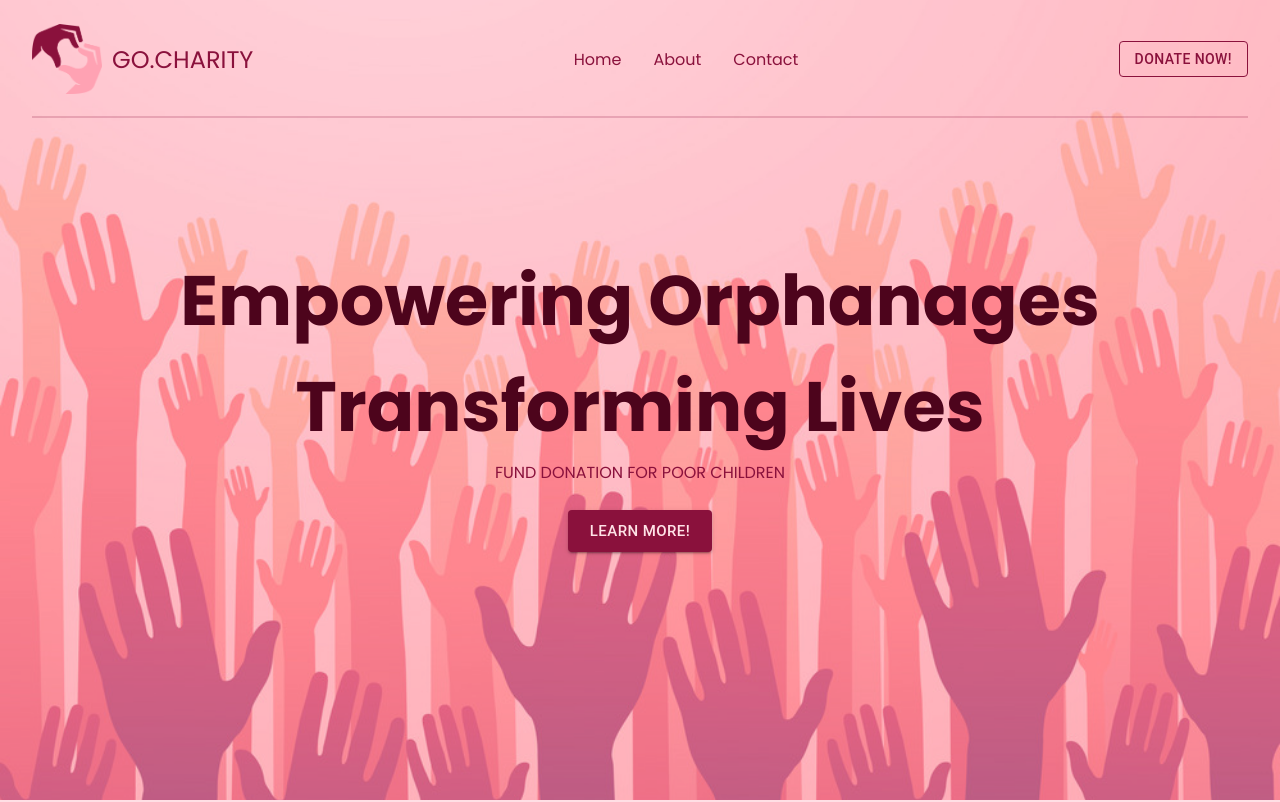
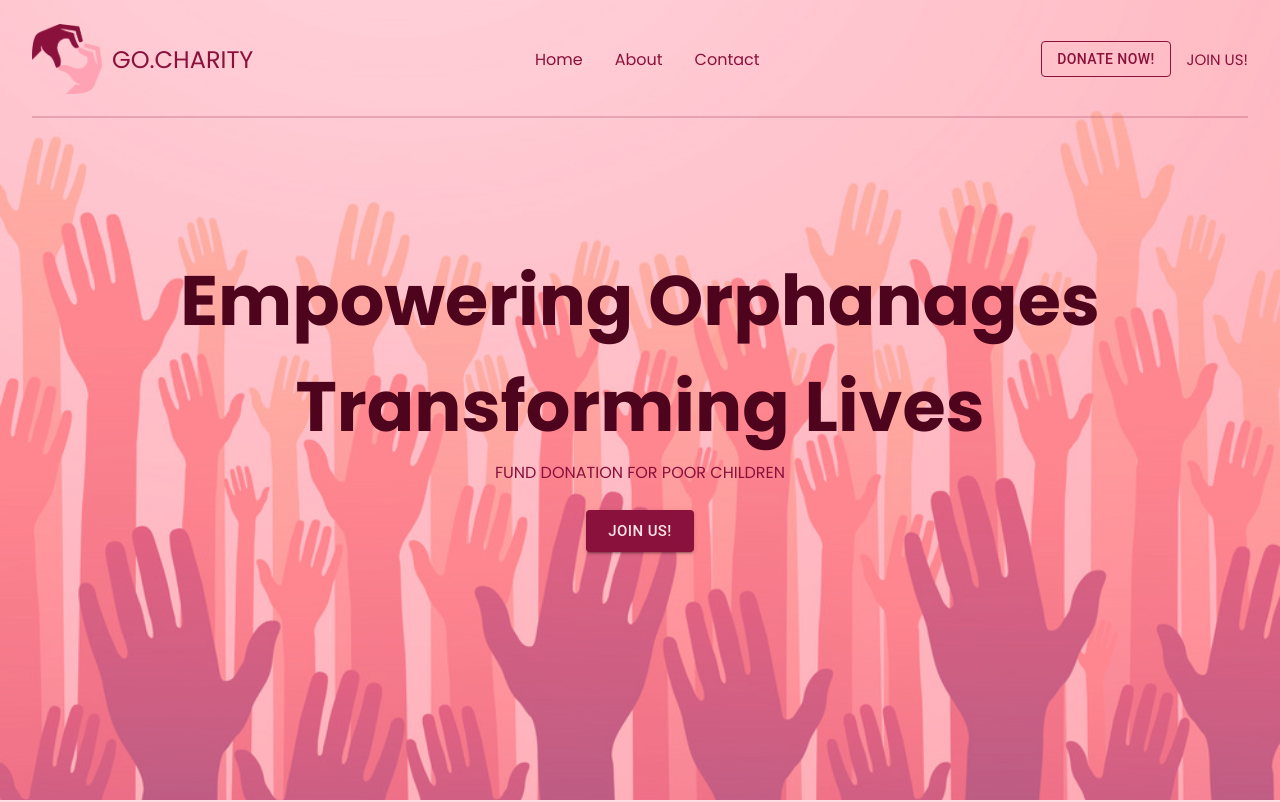
Before and after one commit to go-charity/home-page, a Next.js app: page / in a window 1280 px wide. Shown: the top 802 px of the page. Built offline with nearby package versions, Linux system fonts and the light colour scheme; no server answers.

Commit message:
Added call to action - To auth page

```diff
--- a/src/app/layout.tsx
+++ b/src/app/layout.tsx
@@ -1,7 +1,7 @@
 import "@/styles/global.scss";
 import type { Metadata } from "next";
 import { Inter, Poppins } from "next/font/google";
-import icon from "@/assets/images/logo.png";
+import icon from "@/app/favicon.ico";
 
 const inter = Inter({ subsets: ["latin"] });
 const poppins = Poppins({
@@ -12,7 +12,7 @@ const poppins = Poppins({
 export const metadata: Metadata = {
   title: "GO.Charity",
   description: `Welcome to GO.Charity, a crowdfunding platform with a profound purpose. GO.Charity is a pioneering initiative based in Nigeria that's rewriting the rules of crowdfunding. Our commitment goes beyond fundraising; we exist to amplify the voices of less privileged children, particularly those in orphanages.`,
-  // icons: { icon: icon.src },
+  icons: { icon: icon.src },
 };
 
 export default function RootLayout({
@@ -30,7 +30,6 @@ export default function RootLayout({
           {...{ crossorigin: "anonymous" }}
           {...{ referrerpolicy: "no-referrer" }}
         />
-        <link rel="icon" href={icon.src} type="image/png" />
       </head>
       <body className={poppins.className}>{children}</body>
     </html>
--- a/src/components/Header.tsx
+++ b/src/components/Header.tsx
@@ -52,6 +52,7 @@ const Header = () => {
       </nav>
       <div className={css.action}>
         <Button variant="outlined">Donate now!</Button>
+        <a href={`${process.env.NEXT_PUBLIC_AUTH_DOMAIN}`}>JOIN US!</a>
       </div>
       <div className={css.hamburger} onClick={() => mobileMenuContext.show()}>
         <i className="fas fa-bars-staggered"></i>
--- a/src/components/Landing.tsx
+++ b/src/components/Landing.tsx
@@ -13,9 +13,9 @@ const Landing = () => {
         <span className={css.sub}>Fund donation for poor children</span>
         <br />
         <div className={css.action}>
-          <a href="#about">
+          <a href={`${process.env.NEXT_PUBLIC_AUTH_DOMAIN}`} target="_blank">
             <Button variant="contained" size="large">
-              LEARN MORE!
+              JOIN US!
             </Button>
           </a>
         </div>
--- a/src/components/MobileMenu.tsx
+++ b/src/components/MobileMenu.tsx
@@ -43,6 +43,12 @@ const MobileMenu: React.FC = () => {
               <a href="/#contact">Contact</a>
               <div className={css.action}>
                 <Button variant="outlined">Donate now!</Button>
+                <a
+                  href={`${process.env.NEXT_PUBLIC_AUTH_DOMAIN}`}
+                  target="_blank"
+                >
+                  <Button variant="contained">JOIN US!</Button>
+                </a>
               </div>
             </motion.nav>
           </>
--- a/src/styles/Header.module.scss
+++ b/src/styles/Header.module.scss
@@ -44,9 +44,14 @@
         }
     }
     .action {
+        @include flex(center, start, 1rem);
         button {
             border-color: $pink-900;
             color: $pink-900;
+        }
+        a {
+            color: $pink-900;
+            font-size: 15px !important;
         }
     }
     .hamburger {
--- a/src/styles/MobileMenu.module.scss
+++ b/src/styles/MobileMenu.module.scss
@@ -27,9 +27,16 @@
     }
     .action {
         text-align: center;
+        @include flex(center, start, 1rem, column);
         button {
             color: $pink-200;
             border-color: $pink-200;
         }
+        a {
+            button {
+                color: $pink-900;
+                background-color: $pink-200;
+            }
+        }
     }
 }
```
